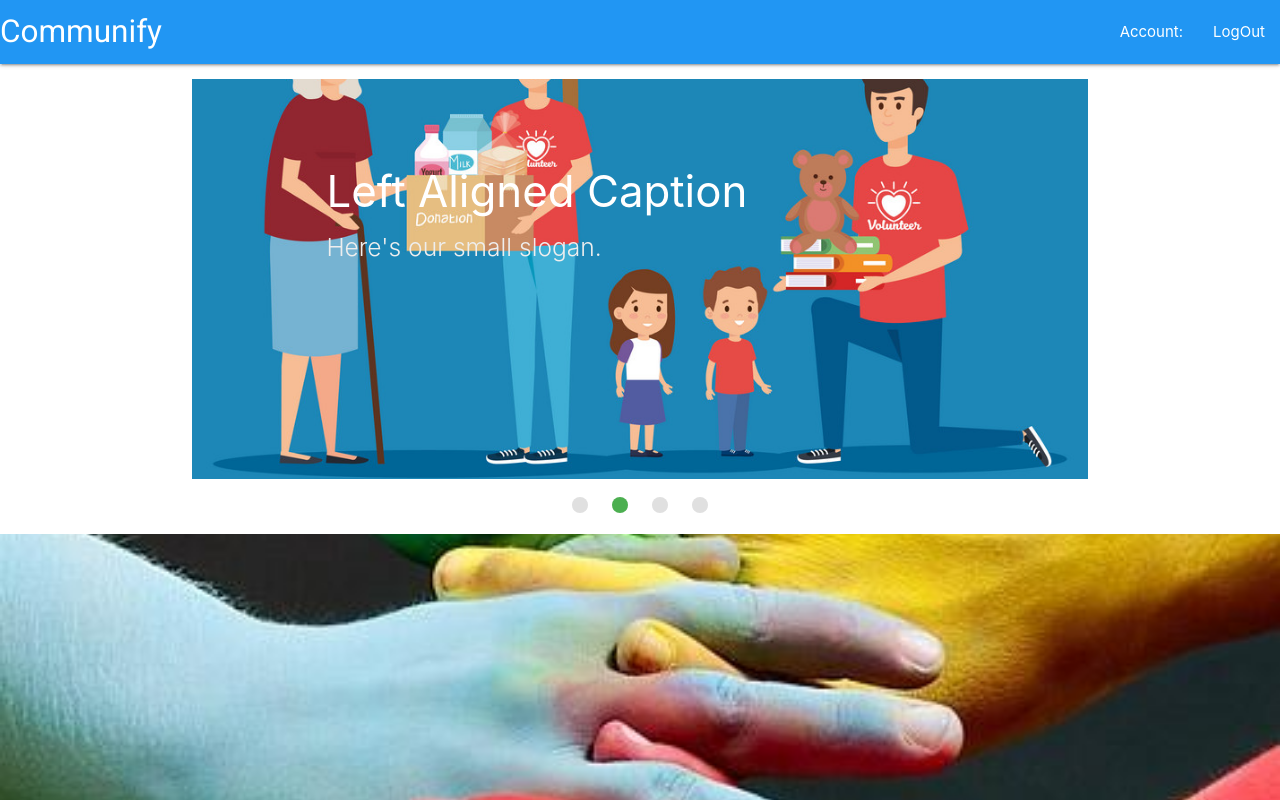
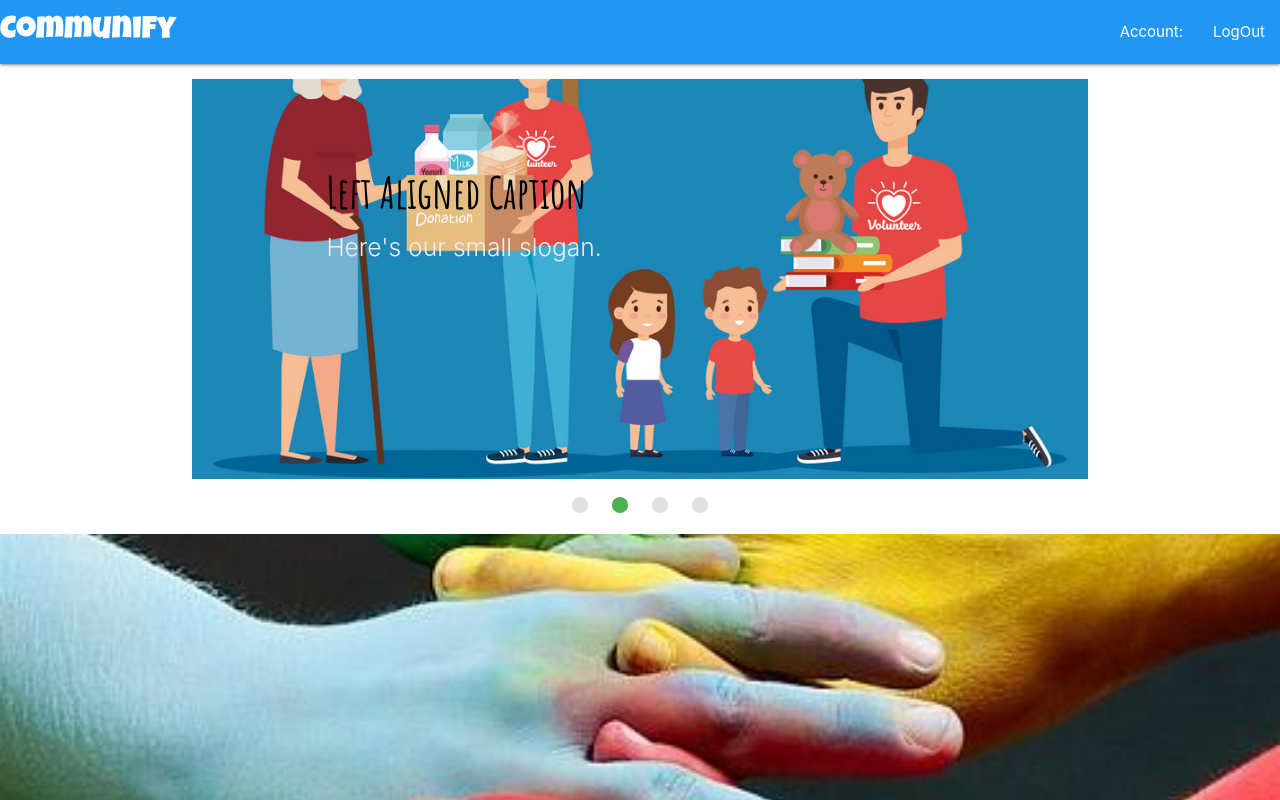
Before and after one commit to EMoschos/communify, a React (Create React App) app in the folder client/: page / in a window 1280 px wide. Both pictures are taken after a click on the item 580 px from the left and 504 px from the top of the page. Shown: the top 800 px of the page. Built offline with nearby package versions, Linux system fonts and the light colour scheme; no server answers.

Commit message:
Updating fonts

```diff
--- a/client/public/index.html
+++ b/client/public/index.html
@@ -10,7 +10,7 @@
   <!-- <link rel="stylesheet" href="https://cdnjs.cloudflare.com/ajax/libs/materialize/1.0.0/css/materialize.min.css"> -->
   <!-- Adding Materialize CSS -->
   <link href="https://fonts.googleapis.com/icon?family=Material+Icons" rel="stylesheet">
-  <link href="https://fonts.googleapis.com/css2?family=Luckiest+Guy&family=Roboto&display=swap" rel="stylesheet">
+  <link href="https://fonts.googleapis.com/css2?family=Amatic+SC:wght@700&family=Bungee+Shade&family=Luckiest+Guy&family=Righteous&display=swap" rel="stylesheet">
   <!-- <script src="https://cdnjs.cloudflare.com/ajax/libs/materialize/1.0.0/js/materialize.min.js"></script> -->
 
   <title>Communify</title>
--- a/client/src/components/Nav/style.css
+++ b/client/src/components/Nav/style.css
@@ -4,5 +4,4 @@
 
 .brand-logo {
     font-family: 'Luckiest Guy', cursive;
-    font-family: 'Roboto', sans-serif;
 }
--- a/client/src/pages/Home.js
+++ b/client/src/pages/Home.js
@@ -2,6 +2,7 @@ import React from "react";
 import M from 'materialize-css'
 import TaskBoard from "../components/TaskBoard";
 import { Slide, Slider, Caption, Parallax } from 'react-materialize';
+import "./style.css";
 
 function Home() {
 
@@ -30,7 +31,7 @@ function Home() {
                 </Slide>
                 <Slide image={<img alt="" src="./img/volunt2.jpg" />}>
                   <Caption placement="left">
-                    <h3>
+                    <h3 className="light black-text amaticFont">
                       Left Aligned Caption
                 </h3>
                     <h5 className="light grey-text text-lighten-3">
@@ -40,7 +41,7 @@ function Home() {
                 </Slide>
                 <Slide image={<img alt="" src="./img/volunt3.jpg" />}>
                   <Caption placement="right">
-                    <h3>
+                    <h3 className="light grey-text text-darken-3 amaticFont">
                       Right Aligned Caption
                     </h3>
                     <h5 className="light grey-text text-lighten-3">
@@ -50,10 +51,10 @@ function Home() {
                 </Slide>
                 <Slide image={<img alt="" src="./img/volunt4.jpg" />}>
                   <Caption placement="center">
-                    <h3>
+                    <h3 className="light grey-text text-darken-3 amaticFont">
                       This is our big Tagline!
                     </h3>
-                    <h5 className="light grey-text text-lighten-3">
+                    <h5 className="light grey-text text-darken-3 rightFont">
                       Here's our small slogan.
                     </h5>
                   </Caption>
@@ -70,7 +71,7 @@ function Home() {
         />
         <div className="section white">
           <div className="card-panel">
-            <h3 className="center-align blue text-white">TASKBOARD</h3>
+            <h3 className="center-align blue white-text bungeeFont">TASKBOARD</h3>
             <TaskBoard />
           </div>
         </div>
--- /dev/null
+++ b/client/src/pages/style.css
@@ -0,0 +1,11 @@
+.bungeeFont {
+    font-family: 'Bungee Shade', cursive;
+}
+
+.rightFont {
+    font-family: 'Righteous', cursive;
+}
+
+.amaticFont {
+    font-family: 'Amatic SC', cursive;
+}
```
